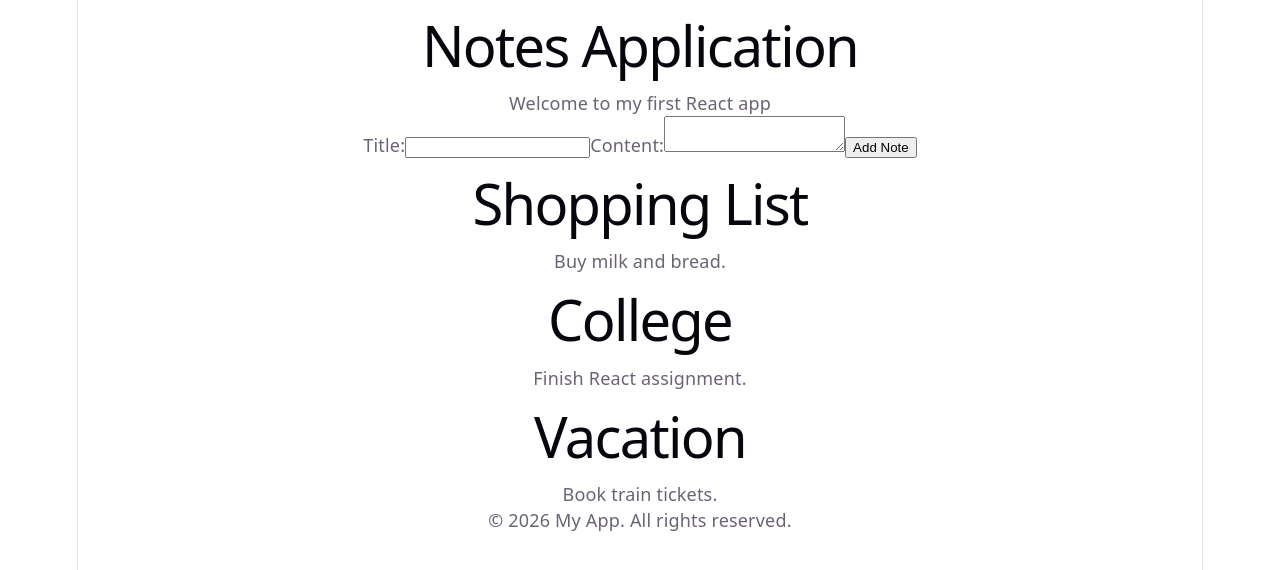
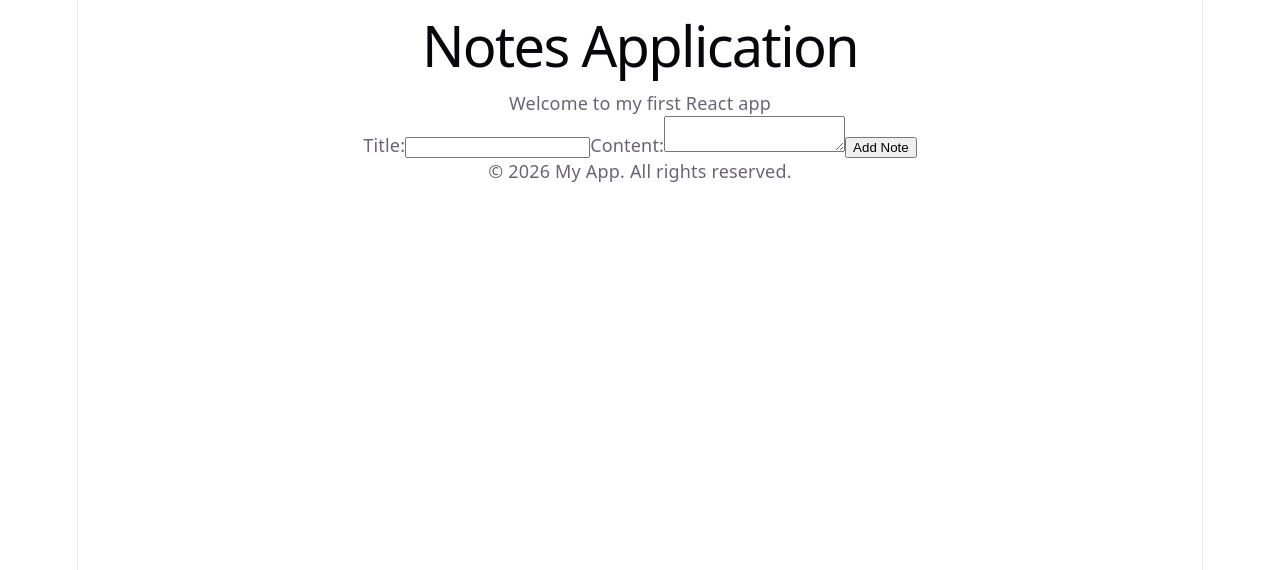
Before and after one commit to krshreyas256/notes-api-project, a React app in the folder frontend/: page / in a window 1280 px wide. Shown: the top 570 px of the page. Built offline with nearby package versions, Linux system fonts and the light colour scheme; the HTML template or start-up script is replaced by a standard one.

Commit message:
Implement add note functionality

```diff
--- a/frontend/src/App.jsx
+++ b/frontend/src/App.jsx
@@ -3,8 +3,15 @@ import Header from './components/Header'
 import NoteForm from './components/NoteForm'
 import NoteList from './components/NoteList'
 import Footer from './components/Footer'
+import { useState } from 'react'
 
 function App() {
+	const [notes, setNotes] = useState([])
+
+	function addNote(note) {
+		setNotes([...notes, note])
+	}
+
 	return (
 		<div>
 			<Header
@@ -12,8 +19,13 @@ function App() {
 				subtitle="Welcome to my first React app"
 			/>
 
-			<NoteForm />
-			<NoteList />
+			<NoteForm
+				onAddNote={addNote}
+			/>
+			<NoteList
+				notes={notes}
+			/>
+
 			<Footer />
 		</div>
   )
--- a/frontend/src/components/NoteForm.jsx
+++ b/frontend/src/components/NoteForm.jsx
@@ -1,11 +1,18 @@
 import { useState } from 'react'
 
-function NoteForm() {
+function NoteForm(props) {
 	const [title, setTitle] = useState("")
 	const [content, setContent] = useState("")
 
+	function handleSubmit(event) {
+		event.preventDefault()
+		props.onAddNote({ title, content })
+		setTitle("")
+		setContent("")
+	}
+
 	return (
-		<form>
+		<form onSubmit={handleSubmit}>
 			<label>Title:</label>
 			<input
 				type="text"
@@ -23,7 +30,7 @@ function NoteForm() {
 				}}>
 			</textarea>
 
-			<button>Add Note</button>
+			<button type="submit">Add Note</button>
 		</form>
   	)
 }
--- a/frontend/src/components/NoteList.jsx
+++ b/frontend/src/components/NoteList.jsx
@@ -1,22 +1,15 @@
 import NoteCard from './Notecard'
-function NoteList() {
+function NoteList({ notes }) {
 	return (
 		<div>
-			<NoteCard
-				title="Shopping List"
-				content="Buy milk and bread."
-			/>
-
-
-			<NoteCard
-				title="College"
-				content="Finish React assignment."
-			/>
-
-			<NoteCard
-				title="Vacation"
-				content="Book train tickets."
-			/>
+			{
+				notes.map((note) => (
+					<NoteCard
+						title={note.title}
+				    	content={note.content}
+					/>
+				))
+			}
 		</div>
 		)
 }
```
